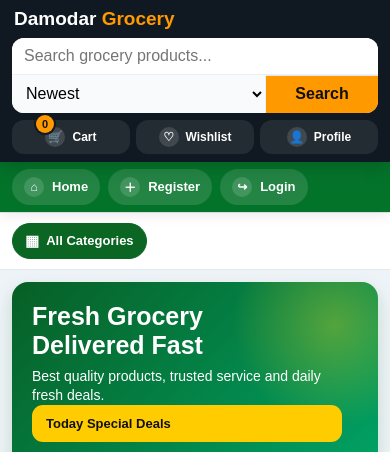
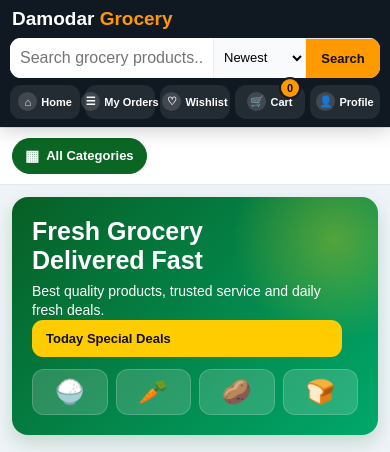
Before and after one commit to damodargila/damodar-grocery-store, a Flask app: page / in a window 390 px wide. Shown: the top 452 px of the page. Run offline with Flask 3, Linux system fonts and the light colour scheme; data that the repository does not hold is empty; some libraries are stand-ins or nearby versions.

Commit message:
Compact mobile home header

```diff
--- a/templates/index.html
+++ b/templates/index.html
@@ -18,6 +18,7 @@ body{font-family:Arial,sans-serif;background:#f4f6f8;color:#111}
 .search-form select{width:150px;border:none;border-left:1px solid #ddd;padding:14px;background:#f3f3f3}
 .search-form button{background:#ff9900;color:#111;border:none;padding:14px 24px;font-weight:bold;cursor:pointer}
 
+.mobile-main-link{display:none!important}
 .top-links{margin-left:auto;display:flex;align-items:center;gap:10px}.top-links a{color:white;text-decoration:none;font-weight:bold;font-size:13px;display:inline-flex;align-items:center;gap:7px;padding:9px 10px;border-radius:999px;transition:background .2s,transform .2s;position:relative}.top-links a:hover{background:rgba(255,255,255,.12);transform:translateY(-1px)}.nav-icon,.cat-icon{display:inline-flex;align-items:center;justify-content:center}.nav-icon{width:22px;height:22px;border-radius:999px;background:rgba(255,255,255,.14);font-size:14px}.cat-icon{font-size:15px}.cart-count{position:absolute;top:-5px;left:21px;min-width:18px;height:18px;padding:0 5px;border-radius:999px;background:#ff9900;color:#111;font-size:11px;line-height:18px;text-align:center;box-shadow:0 0 0 2px #131921}
 
 .navbar{background:#0b6623;padding:11px 22px;display:flex;gap:16px;flex-wrap:wrap;align-items:center}
@@ -192,14 +193,19 @@ body{background:#eef3f7!important}
 
 /* Compact mobile header */
 @media(max-width:640px){
-.topbar{padding:8px 12px!important;gap:7px!important}
+.topbar{padding:8px 10px!important;gap:7px!important}
 .logo{font-size:19px!important;padding:0 2px!important}
-.search-form input{padding:9px 12px!important}
-.search-form select{height:38px!important;padding:8px 10px!important}
-.search-form button{height:38px!important;padding:0 10px!important}
-.top-links{gap:6px!important}
-.top-links a{min-height:34px!important;padding:7px 5px!important;font-size:12px!important}
-.navbar{top:142px!important;padding:7px 12px!important}
+.search-form{grid-template-columns:minmax(0,1fr) 92px 74px!important;border-radius:11px!important}
+.search-form input{grid-column:auto!important;min-width:0!important;padding:9px 10px!important;border:0!important;border-right:1px solid #edf0f2!important}
+.search-form select{height:40px!important;padding:7px 6px!important;font-size:13px!important;border:0!important;border-right:1px solid #edf0f2!important}
+.search-form button{height:40px!important;padding:0 8px!important;font-size:13px!important;border-radius:0!important}
+.mobile-main-link{display:inline-flex!important}
+.top-links{display:grid!important;grid-template-columns:repeat(5,minmax(0,1fr))!important;gap:5px!important;overflow:visible!important;width:100%!important;padding:0!important}
+.top-links a{min-width:0!important;min-height:34px!important;justify-content:center!important;padding:7px 3px!important;font-size:11px!important;gap:4px!important;border-radius:11px!important;white-space:nowrap!important}
+.nav-icon{width:19px!important;height:19px!important;font-size:11px!important;flex:0 0 auto!important}
+.cart-count{top:-6px!important;left:auto!important;right:6px!important}
+.navbar{display:none!important}
+.category-row{margin-top:0!important}
 }
 @media(max-width:340px){
 .products{grid-template-columns:1fr!important}
@@ -229,9 +235,11 @@ body{background:#eef3f7!important}
         <a href="/orders"><span class="nav-icon">⚙</span>Admin</a>
         <a href="/add_product"><span class="nav-icon">＋</span>Add Product</a>
         {% else %}
-        <a href="/cart" class="cart-link"><span class="nav-icon">🛒</span>Cart <span class="cart-count" id="cartCount">{{ cart_count|default(0) }}</span></a>
-        <a href="/wishlist"><span class="nav-icon">♡</span>Wishlist</a>
-        <a href="/profile"><span class="nav-icon">👤</span>Profile</a>
+        <a href="/" class="mobile-main-link"><span class="nav-icon">&#8962;</span>Home</a>
+        <a href="/my_orders" class="mobile-main-link"><span class="nav-icon">&#9776;</span>My Orders</a>
+        <a href="/wishlist"><span class="nav-icon">&#9825;</span>Wishlist</a>
+        <a href="/cart" class="cart-link"><span class="nav-icon">&#128722;</span>Cart <span class="cart-count" id="cartCount">{{ cart_count|default(0) }}</span></a>
+        <a href="/profile"><span class="nav-icon">&#128100;</span>Profile</a>
         {% endif %}
     </div>
 </div>
```
